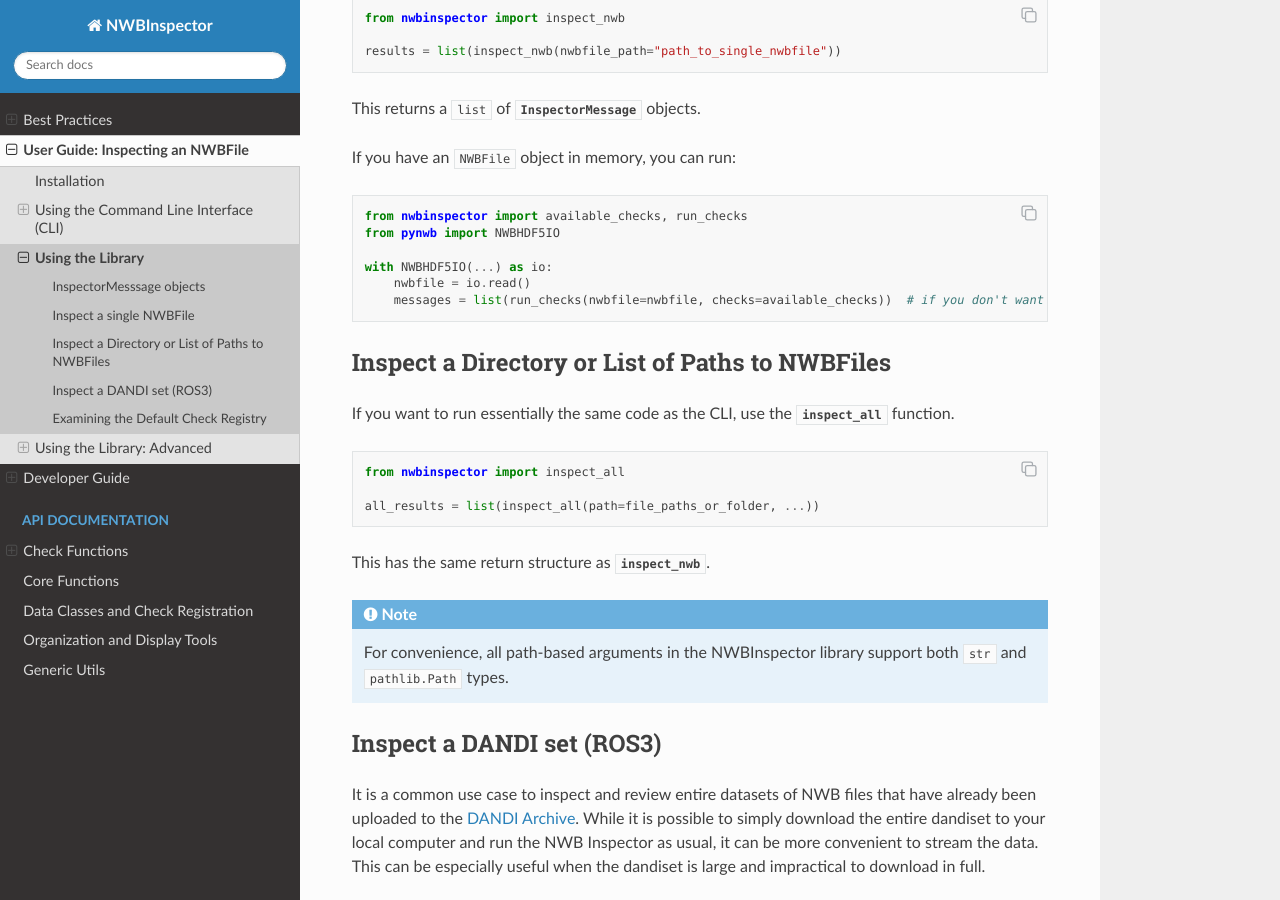
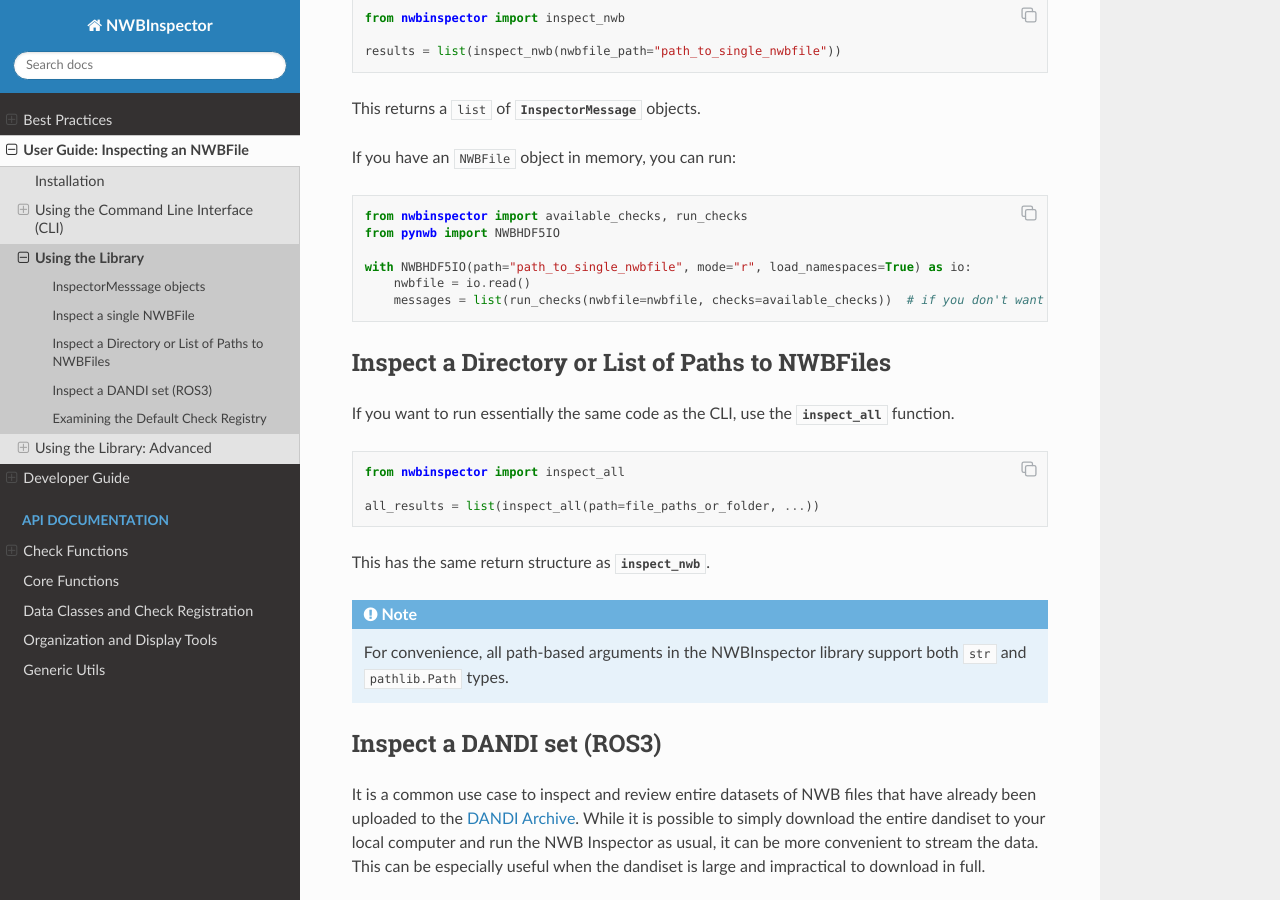
Before and after one commit to NeurodataWithoutBorders/nwbinspector, a Sphinx documentation site: the page built from docs/user_guide/using_the_library.rst, in a window 1280 px wide and 900 px high, scrolled down 592 px. Built offline with Sphinx 7.4.7 and the Read the Docs theme 2.0.0, drawn with Linux system fonts in a browser that asks for light colours.

Commit message:
Update docs/user_guide/using_the_library.rst
Co-authored-by: Cody Baker <51133164+CodyCBakerPhD@users.noreply.github.com>

```diff
--- a/docs/user_guide/using_the_library.rst
+++ b/docs/user_guide/using_the_library.rst
@@ -39,7 +39,7 @@
     from nwbinspector import available_checks, run_checks
     from pynwb import NWBHDF5IO
 
-    with NWBHDF5IO(...) as io:
+    with NWBHDF5IO(path="path_to_single_nwbfile", mode="r", load_namespaces=True) as io:
         nwbfile = io.read()
         messages = list(run_checks(nwbfile=nwbfile, checks=available_checks))  # if you don't want to use it as a generator
 
```
